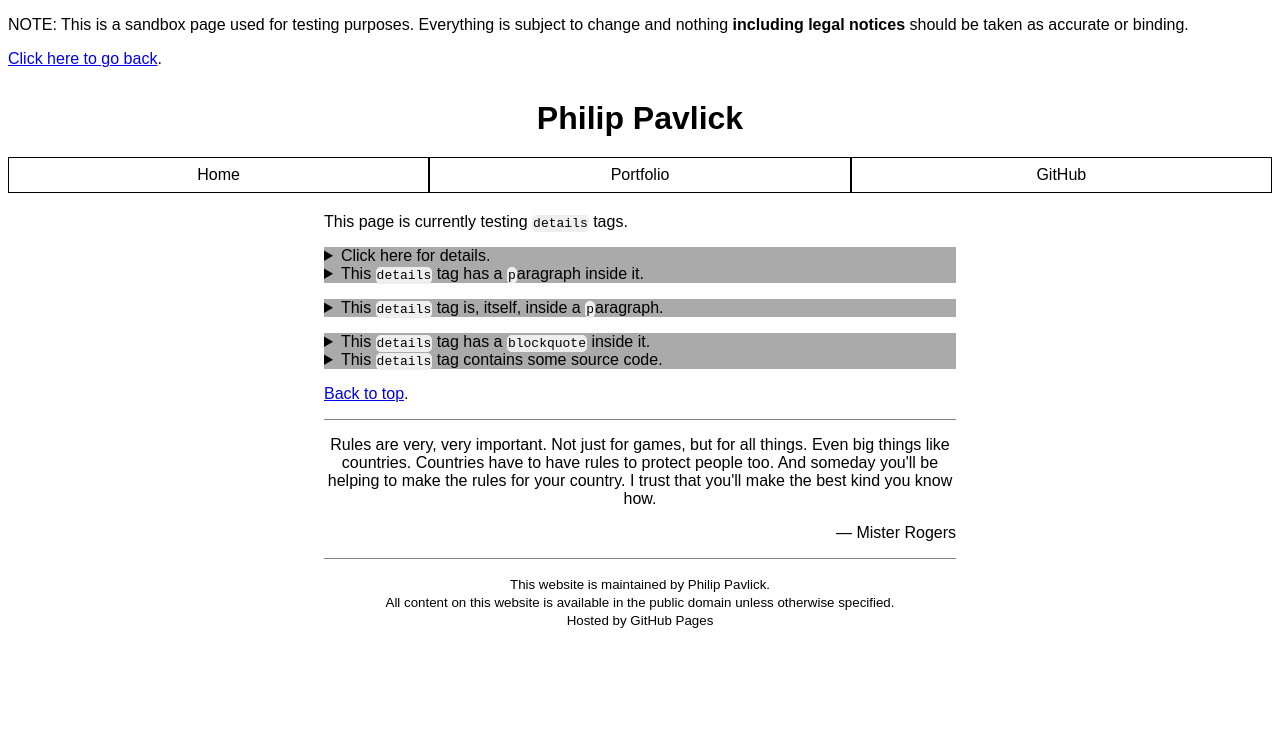
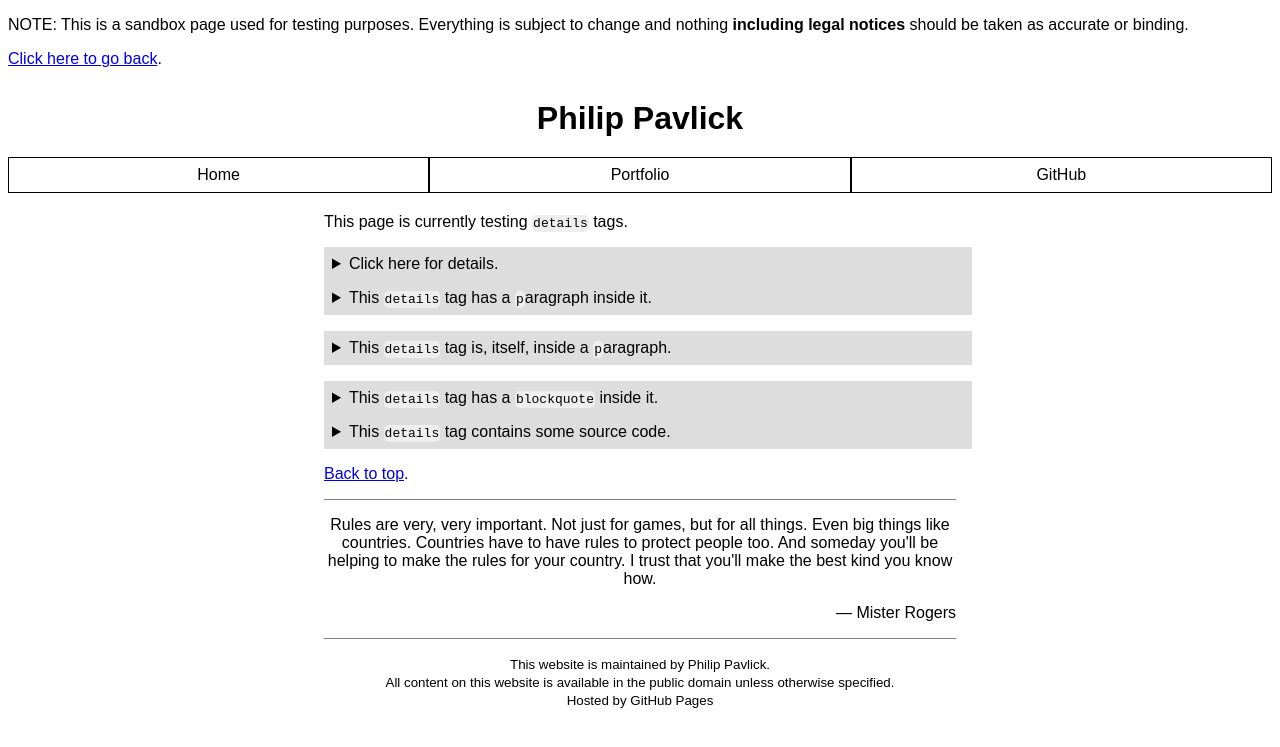
Before and after one commit to swashdev/swashdev.github.io, a Jekyll site: the page built from sandbox.html, in a window 1280 px wide. Shown: the top 747 px of the page. Built offline with Jekyll 4.4.1, drawn with Linux system fonts in a browser that asks for light colours.

Commit message:
Adjust padding & color in collapsibles.

```diff
--- a/css/style.css
+++ b/css/style.css
@@ -135,7 +135,8 @@ details
 {
     display: block;
     width: 100%;
-    background-color: #aaa;
+    background-color: #ddd;
+    padding: 0.5em;
 }
 
 /* a section at the bottom for displaying fortunes. */
```
